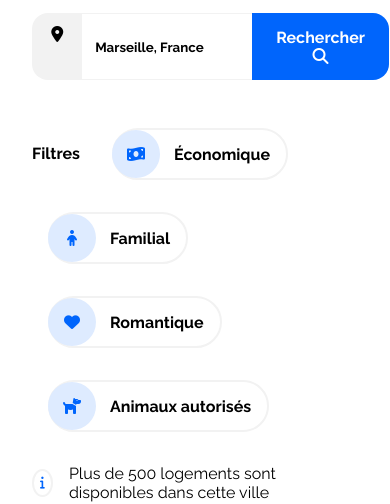
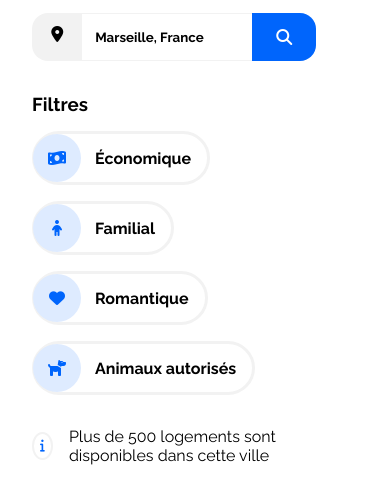
Before and after one commit to DevHugoP/HugoPolchetti_2_26102020, a plain HTML site: page index.html in a window 390 px wide. Shown: the part 350-854 px from the top of the page. Drawn offline with Linux system fonts and the light colour scheme.

Commit message:
finalisation du responsive

```diff
--- a/style.css
+++ b/style.css
@@ -174,12 +174,12 @@ main {
 }
 
 
-@media screen and (min-width: 380px) {
+@media screen and (min-width: 469px) {
     .searchBarButtonIcon{
         display: none;
     }
 }
-@media screen and (max-width: 380px) {
+@media screen and (max-width: 470px) {
     .searchBarButtonText{
      display: none;
     }
@@ -202,17 +202,18 @@ main {
 .filterBarItem {
     display: flex;
     align-items: center;
-    border: #f2f2f2 2px solid;
+    border: #f2f2f2 3px solid;
     border-radius: 2rem;
     height: 3rem;
-    margin: 1rem;
+    margin-bottom: 1rem;
+    margin-right: 1rem;
 
 }
 
 .filterBarTitle{
-    font-size: 1rem;
-    padding-top: 1rem;
-    padding-right: 1rem;
+    margin: 0 2rem 1rem 0;
+    display: flex;
+    align-items: center;
 }
 
 .filterBarItem:hover {
@@ -243,6 +244,13 @@ main {
 
 
 
+@media screen and (max-width: 650px) {
+
+    .filterBarTitle {
+      margin-right: 1rem;
+      width: 100%;
+    }
+}
 
 /* Info Line */
 
```
Also changed, not shown: index.html (+1 -2 lines).
